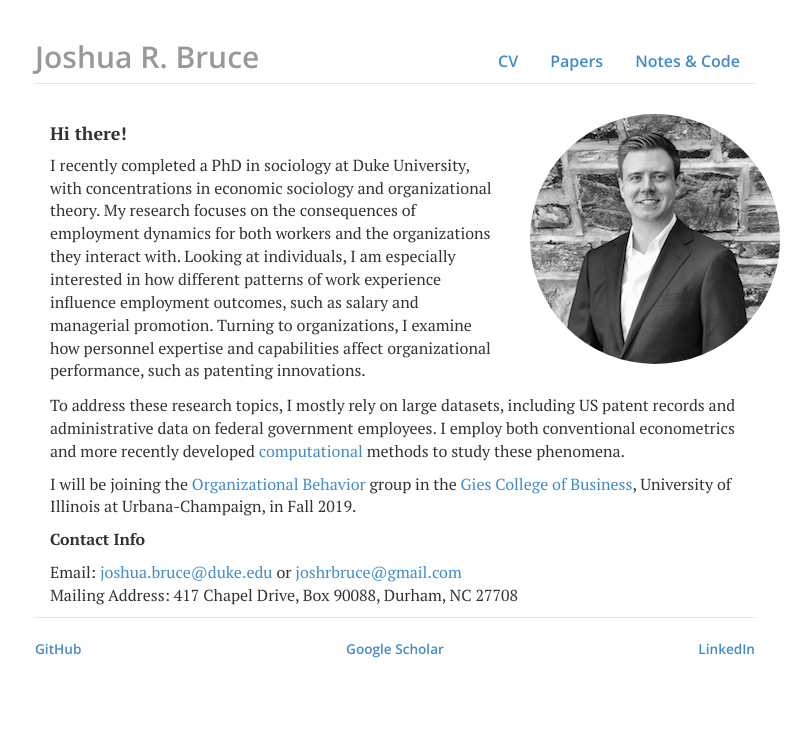
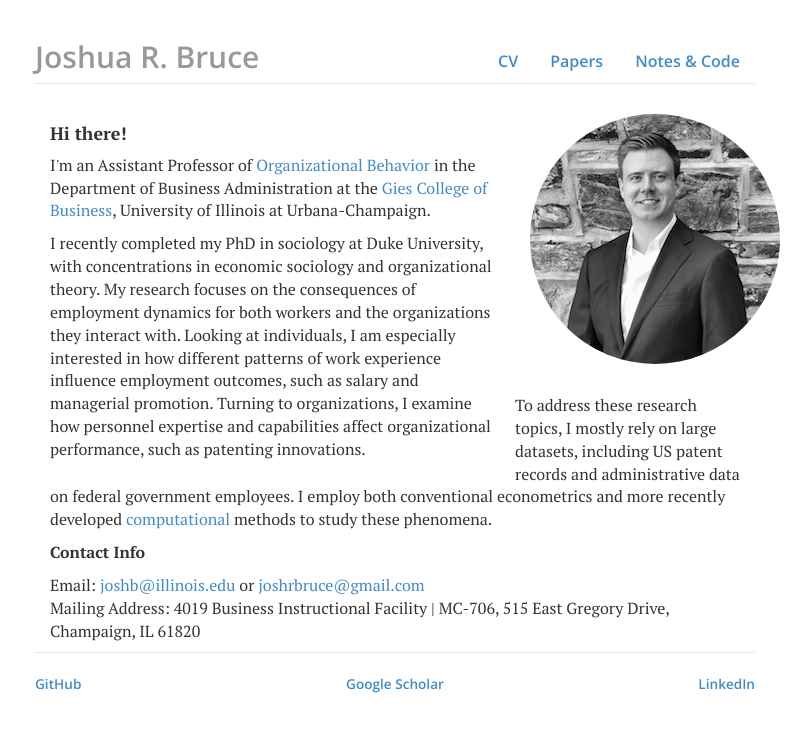
Before and after one commit to joshuarbruce/joshuarbruce.github.io, a Jekyll site: the page built from index.html, in a window 1280 px wide. Shown: the top 732 px of the page, without its empty margins (245-1056 px from the left). Built offline with Jekyll 4.4.1, drawn with Linux system fonts in a browser that asks for light colours; nearby versions of some CDN libraries.

Commit message:
Update index.html

```diff
--- a/index.html
+++ b/index.html
@@ -5,22 +5,18 @@ title: joshuarbruce.github.io
 <div class="blurb">
 	<div class="col-sm-8">
 	<h4>Hi there!</h4>
-	<p>I recently completed a PhD in sociology at Duke University, with concentrations in economic sociology and organizational theory. My research focuses on the consequences of employment dynamics for both workers and the organizations they interact with. Looking at individuals, I am especially interested in how different patterns of work experience influence employment outcomes, such as salary and managerial promotion. Turning to organizations, I examine how personnel expertise and capabilities affect organizational performance, such as patenting innovations.</p>
+		<p>I'm an Assistant Professor of <a href="https://business.illinois.edu/ba/areas/organizational-behavior/" target="_blank">Organizational Behavior</a> in the Department of Business Administration at the <a href="https://business.illinois.edu" target="_blank">Gies College of Business</a>, University of Illinois at Urbana-Champaign. </p>
+		<p>I recently completed my PhD in sociology at Duke University, with concentrations in economic sociology and organizational theory. My research focuses on the consequences of employment dynamics for both workers and the organizations they interact with. Looking at individuals, I am especially interested in how different patterns of work experience influence employment outcomes, such as salary and managerial promotion. Turning to organizations, I examine how personnel expertise and capabilities affect organizational performance, such as patenting innovations.</p>
 	</div>
 	<div class="col-sm-4">
 	<img  class="img-circle avatar" alt="Josh Bruce" src="files/me.jpeg"/>
 	</div>
 	<div class="col-sm-12">
 		<p>To address these research topics, I mostly rely on large datasets, including US patent records and administrative data on federal government employees. I employ both conventional econometrics and more recently developed <a href="https://en.wikipedia.org/wiki/Computational_sociology" target="_blank">computational</a> methods to study these phenomena.</p>
-	<!-- <p>In addition to conducting research, I taught a core course on <a href="https://markets.duke.edu/courses/355" target="_blank">organizations and management</a> in Duke's Markets and Management certificate program and mentored undergraduate and masters students in a 10-week <a href="https://bigdata.duke.edu/projects/analytics-faculty-success" target="_blank">data analytics program</a>. I am currently a Project Manager at Duke's Social Science Research Institute for the <a href="https://ssri.duke.edu/projects/human-capital-career-dynamics-and-organizational-performance-us-federal-government" target="_blank">Human Capital and Career Dynamics project</a>.</p>  -->
-
-    <p>I will be joining the <a href="https://business.illinois.edu/ba/areas/organizational-behavior/" target="_blank">Organizational Behavior</a>  group in the <a href="https://business.illinois.edu" target="_blank">Gies College of Business</a>, University of Illinois at Urbana-Champaign, in Fall 2019.</p>
-
-	<p><b>Contact Info</b></p>
-    <p>Email: <a href="mailto:joshua.bruce@duke.edu"><span class = "obfuscate">ude.ekud@ecurb.auhsoj</span></a> or <a href="mailto:joshrbruce@gmail.com"><span class = "obfuscate">moc.liamg@ecurbrhsoj</span></a><br>
-    Mailing Address: 417 Chapel Drive, Box 90088, Durham, NC 27708
-    </p>
+		<!-- <p>In addition to conducting research, I taught a core course on <a href="https://markets.duke.edu/courses/355" target="_blank">organizations and management</a> in Duke's Markets and Management certificate program and mentored undergraduate and masters students in a 10-week <a href="https://bigdata.duke.edu/projects/analytics-faculty-success" target="_blank">data analytics program</a>. I am currently a Project Manager at Duke's Social Science Research Institute for the <a href="https://ssri.duke.edu/projects/human-capital-career-dynamics-and-organizational-performance-us-federal-government" target="_blank">Human Capital and Career Dynamics project</a>.</p>  -->
+		<p><b>Contact Info</b></p>
+		<p>Email: <a href="mailto:joshb@illinois.edu"><span class = "obfuscate">ude.sionilli@bhsoj</span></a> or <a href="mailto:joshrbruce@gmail.com"><span class = "obfuscate">moc.liamg@ecurbrhsoj</span></a><br>
+    Mailing Address: 4019 Business Instructional Facility | MC-706, 515 East Gregory Drive, Champaign, IL 61820
+		</p>
+		</div>
 	</div>
-
-
-</div><!-- /.blurb -->
```
